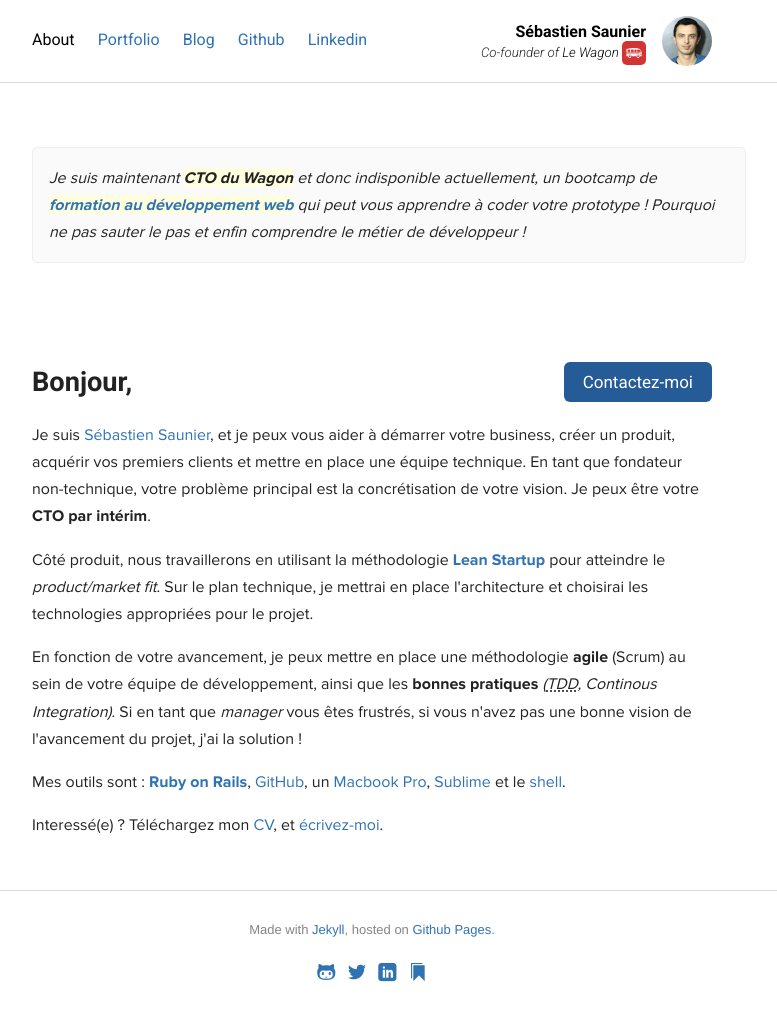
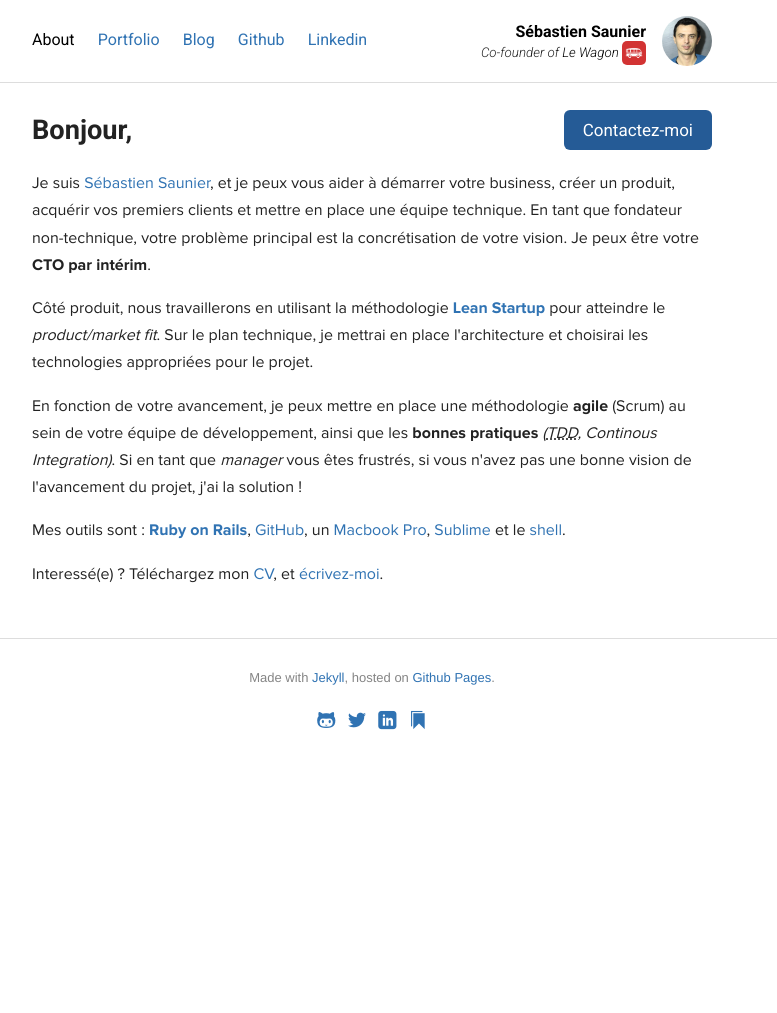
Before and after one commit to ssaunier/ssaunier.github.io, a Jekyll site: the page built from fr/index.html, in a window 1280 px wide. Shown: the whole page, without its empty margins (268-1045 px from the left). Built offline with Jekyll 4.4.1, drawn with Linux system fonts in a browser that asks for light colours; after the commit the page ends 900 px from its top, so only the background shows below that.

Commit message:
Update index.html

```diff
--- a/fr/index.html
+++ b/fr/index.html
@@ -2,18 +2,11 @@
 layout: default
 category: about
 language: fr
-title: Sébastien Saunier - CTO du Wagon - Coach Technique pour Startup
+title: Sébastien Saunier - Coach Technique pour Startup
 description: Sébastien Saunier aide les fondateurs non technique pour créer leur business, leur produit, acquérir les premiers clients et mettre en place une équipe technique.
 ---
 
 <section class="about-me inner">
-  <section class="post-footer-self-promotion inner">
-    <p>
-      Je suis maintenant <strong>CTO du Wagon</strong> et donc indisponible actuellement, un bootcamp de
-      <a href="https://www.lewagon.com/fr"><strong>formation au développement web</strong></a> qui
-      peut vous apprendre à coder votre prototype ! Pourquoi ne pas sauter le pas et enfin comprendre le métier de développeur !
-    </p>
-  </section>
 
   <h1>
     <div class="book-me">
```
